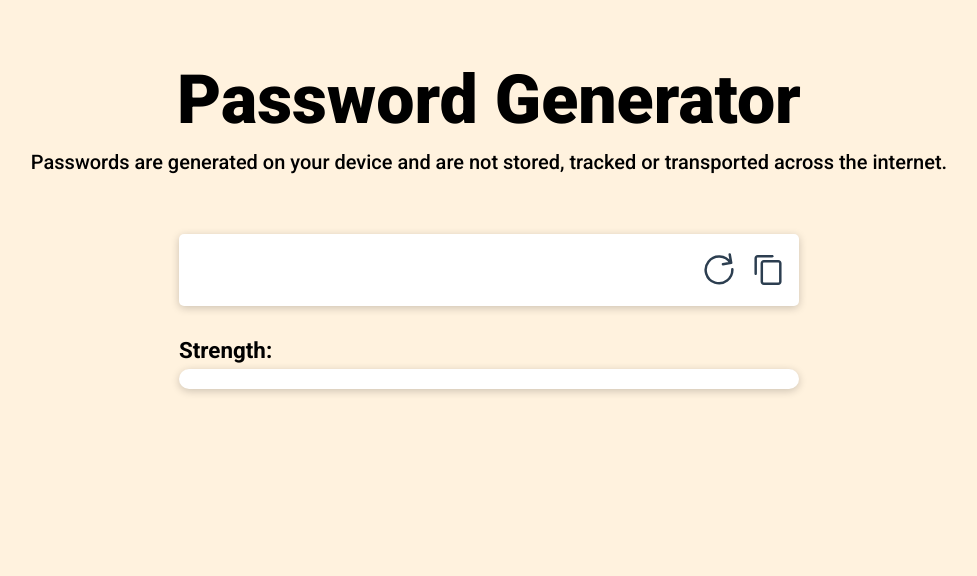
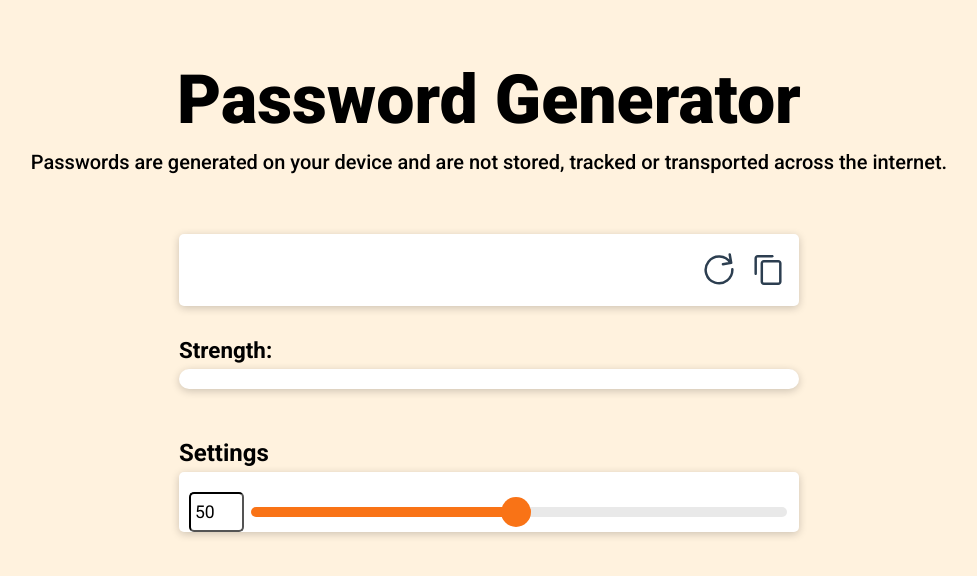
Before and after one commit to Kris-github0/Password-Generator, a React app: page / in a window 1280 px wide. Shown: the top 576 px of the page, without its empty margins (151-1128 px from the left). Built offline with nearby package versions, Linux system fonts and the light colour scheme.

Commit message:
Add length component

```diff
--- /dev/null
+++ b/src/components/Configuration.js
@@ -0,0 +1,17 @@
+import React from "react";
+import Length from "./Length";
+
+function Configuration({ settings, updateSettings, copy }) {
+  return (
+    <section className="configuration-container">
+      <h2 className="configuration-header">Settings</h2>
+      <div className="configuration-options-container">
+        <form onSubmit={(e) => e.preventDefault()}>
+          <Length length={50} updateSettings={updateSettings} />
+        </form>
+      </div>
+    </section>
+  );
+}
+
+export default Configuration;
--- /dev/null
+++ b/src/components/Length.js
@@ -0,0 +1,33 @@
+import React from "react";
+
+function Length({ length, updateSettings }) {
+  return (
+    <div className="length-container">
+      <input
+        className="length-input"
+        type="number"
+        name="length"
+        onChange={updateSettings}
+        value={length}
+      />
+      <input
+        className="length-slider"
+        type="range"
+        min="1"
+        max="100"
+        name="length"
+        onChange={updateSettings}
+        value={length}
+        style={{
+          background: `linear-gradient(
+    to right,
+    #F97316 ${length}%,
+    rgba(200, 200, 200, 0.4) ${length}%
+  )`,
+        }}
+      />
+    </div>
+  );
+}
+
+export default Length;
--- a/src/components/PasswordGenerator.js
+++ b/src/components/PasswordGenerator.js
@@ -1,12 +1,14 @@
 import React from "react";
 import Display from "./Display";
 import Strength from "./Strength";
+import Configuration from "./Configuration";
 
 function PasswordGenerator() {
   return (
     <main>
       <Display password={""} copy={() => {}} generatePassword={() => {}} />
       <Strength password={""} />
+      <Configuration settings={""} updateSettings={() => {}} />
     </main>
   );
 }
--- a/src/style.css
+++ b/src/style.css
@@ -79,6 +79,11 @@ body {
 
 .global-wrapper {
   padding: 0 5px 0;
+}
+
+button,
+.length-slider {
+  -webkit-tap-highlight-color: transparent;
 }
 
 /* Header */
@@ -231,20 +236,28 @@ main {
 }
 
 .display-container,
-.strength-container {
+.strength-container,
+.configuration-options-container {
   width: 95vw;
   max-width: 620px;
 }
 
 .display-container,
-.meter-container {
+.configuration-options-container {
+  border-radius: 5px;
+}
+
+.display-container,
+.meter-container,
+.configuration-options-container {
   background-color: white;
   box-shadow: 0 2px 8px rgb(0 0 0 / 20%);
 }
 
 @media screen and (min-width: 525px) and (max-width: 699px) {
   .display-container,
-  .strength-container {
+  .strength-container,
+  .configuration-options-container {
     max-width: 508px;
   }
 }
@@ -256,7 +269,6 @@ main {
   align-items: center;
 
   padding: 15px 10px;
-  border-radius: 5px;
   margin-bottom: 20px;
 
   background-color: white;
@@ -295,8 +307,6 @@ button {
   background-color: white;
 
   cursor: pointer;
-
-  -webkit-tap-highlight-color: transparent;
 }
 
 button:focus-visible {
@@ -344,6 +354,10 @@ button:focus-visible {
 }
 
 /* Strength */
+.strength-container {
+  margin-bottom: 50px;
+}
+
 .strength-header {
   margin-bottom: 5px;
 
@@ -425,3 +439,76 @@ button:focus-visible {
   width: 102%;
   background: rgba(0, 105, 0, 0.9);
 }
+
+/* Configuration */
+.configuration-options-container {
+  padding-top: 20px;
+}
+
+.configuration-header {
+  margin-bottom: 5px;
+
+  font-size: 1.5rem;
+  font-weight: 700;
+}
+
+/* Length */
+.length-container {
+  display: flex;
+  align-items: center;
+
+  margin-left: 10px;
+  margin-right: 10px;
+}
+
+.length-input {
+  width: 55px;
+  height: 40px;
+  padding-left: 4px;
+  border-radius: 5px;
+  border-color: black;
+  margin-right: 5px;
+
+  font-size: clamp(13px, 1rem, 18px);
+}
+
+@media screen and (min-width: 400px) {
+  .length-input {
+    font-size: clamp(15.4px, 1.1rem, 19.8px);
+  }
+}
+
+.length-input:focus-visible {
+  outline: solid 2px black;
+  outline-offset: -1px;
+}
+
+.length-slider {
+  width: 100%;
+  height: 10px;
+  border-radius: 10px;
+
+  appearance: none;
+  -webkit-appearance: none;
+
+  cursor: pointer;
+}
+
+.length-slider::-webkit-slider-thumb {
+  width: 30px;
+  height: 30px;
+  border-radius: 50%;
+
+  background-color: #f97316;
+
+  appearance: none;
+  -webkit-appearance: none;
+}
+
+.length-slider:focus {
+  outline: none;
+}
+
+.length-slider:focus-visible::-webkit-slider-thumb {
+  outline: 3px solid black;
+}
```
